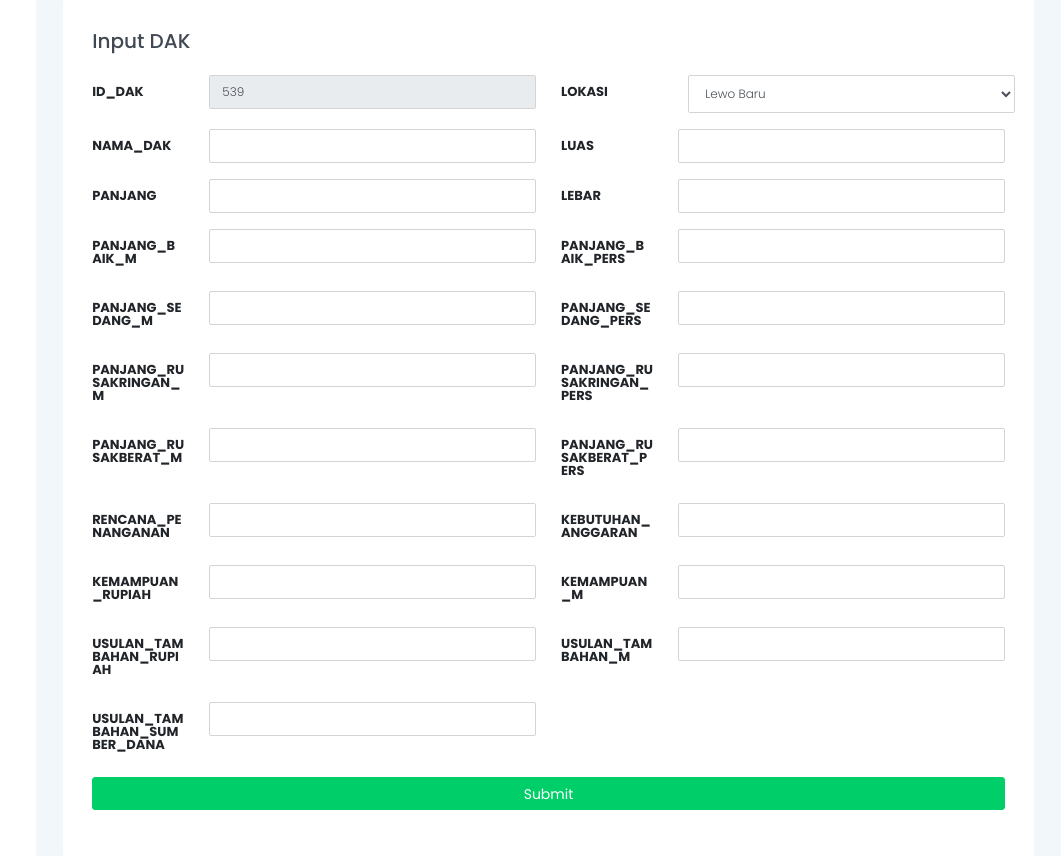
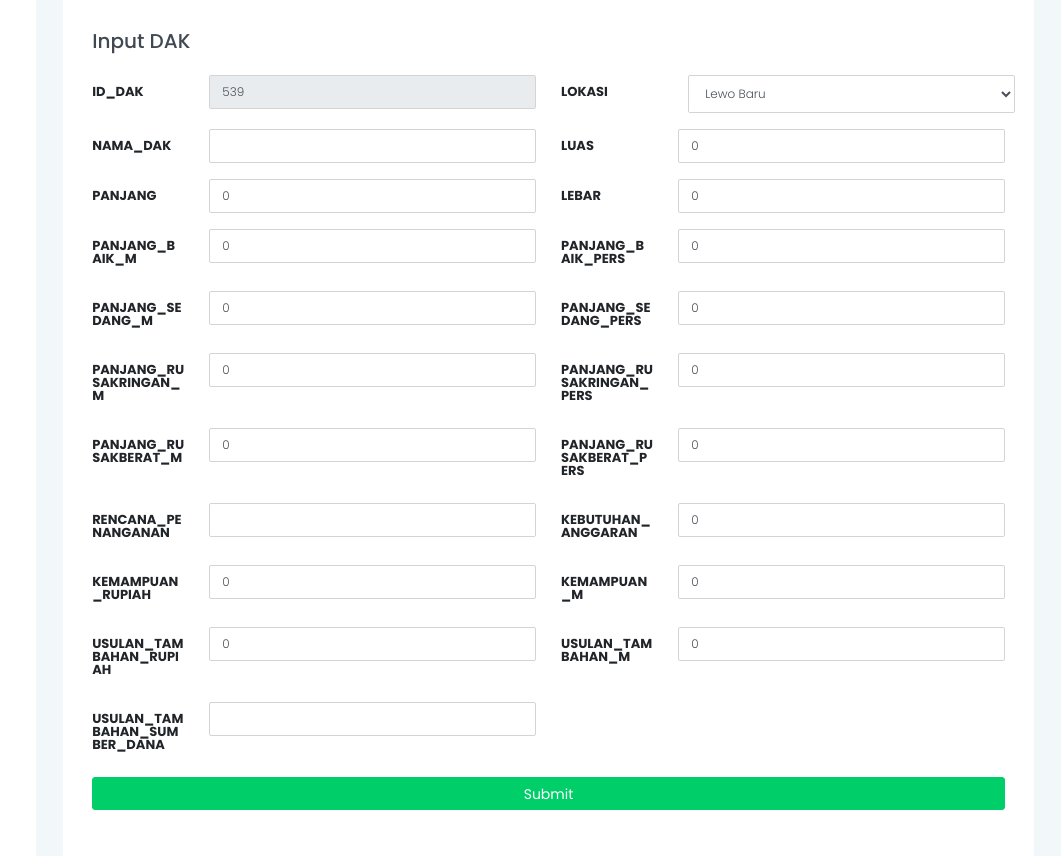
Before and after one commit to regawarp/SisfoInvenAset, a PHP site: page /link/admin/dak_home.php in a window 1280 px wide. Shown: the part 953-1809 px from the top of the page, without its empty margins (219-1280 px from the left). Run offline with PHP 8.4, Linux system fonts and the light colour scheme; the visitor is signed in with stand-in values (Sample User, id 1); data comes from the database, SQL or seed files in the repository; some libraries are stand-ins or nearby versions.

Commit message:
Update dak_home.php
Input type number defaultnya 0

```diff
--- a/link/admin/dak_home.php
+++ b/link/admin/dak_home.php
@@ -192,67 +192,67 @@ if (isset($_SESSION['user_id'])) {
                                                 </div>
                                                 <div class="col-md-6">
                                                     <div class="form-group row"> <label class="col-sm-3 col-form-label">LUAS</label>
-                                                        <div class="col-sm-9"> <input type="number" class="form-control" name="LUAS">
+                                                        <div class="col-sm-9"> <input type="number" value="0" class="form-control" name="LUAS">
                                                         </div>
                                                     </div>
                                                 </div>
                                                 <div class="col-md-6">
                                                     <div class="form-group row"> <label class="col-sm-3 col-form-label">PANJANG</label>
-                                                        <div class="col-sm-9"> <input type="number" class="form-control" name="PANJANG">
+                                                        <div class="col-sm-9"> <input type="number" value="0" class="form-control" name="PANJANG">
                                                         </div>
                                                     </div>
                                                 </div>
                                                 <div class="col-md-6">
                                                     <div class="form-group row"> <label class="col-sm-3 col-form-label">LEBAR</label>
-                                                        <div class="col-sm-9"> <input type="number" class="form-control" name="LEBAR">
+                                                        <div class="col-sm-9"> <input type="number" value="0" class="form-control" name="LEBAR">
                                                         </div>
                                                     </div>
                                                 </div>
                                                 <div class="col-md-6">
                                                     <div class="form-group row"> <label class="col-sm-3 col-form-label">PANJANG_BAIK_M</label>
-                                                        <div class="col-sm-9"> <input type="number" class="form-control" name="PANJANG_BAIK_M">
+                                                        <div class="col-sm-9"> <input type="number" value="0" class="form-control" name="PANJANG_BAIK_M">
                                                         </div>
                                                     </div>
                                                 </div>
                                                 <div class="col-md-6">
                                                     <div class="form-group row"> <label class="col-sm-3 col-form-label">PANJANG_BAIK_PERS</label>
-                                                        <div class="col-sm-9"> <input type="number" class="form-control" name="PANJANG_BAIK_PERS">
+                                                        <div class="col-sm-9"> <input type="number" value="0" class="form-control" name="PANJANG_BAIK_PERS">
                                                         </div>
                                                     </div>
                                                 </div>
                                                 <div class="col-md-6">
                                                     <div class="form-group row"> <label class="col-sm-3 col-form-label">PANJANG_SEDANG_M</label>
-                                                        <div class="col-sm-9"> <input type="number" class="form-control" name="PANJANG_SEDANG_M">
+                                                        <div class="col-sm-9"> <input type="number" value="0" class="form-control" name="PANJANG_SEDANG_M">
                                                         </div>
                                                     </div>
                                                 </div>
                                                 <div class="col-md-6">
                                                     <div class="form-group row"> <label class="col-sm-3 col-form-label">PANJANG_SEDANG_PERS</label>
-                                                        <div class="col-sm-9"> <input type="number" class="form-control" name="PANJANG_SEDANG_PERS">
+                                                        <div class="col-sm-9"> <input type="number" value="0" class="form-control" name="PANJANG_SEDANG_PERS">
                                                         </div>
                                                     </div>
                                                 </div>
                                                 <div class="col-md-6">
                                                     <div class="form-group row"> <label class="col-sm-3 col-form-label">PANJANG_RUSAKRINGAN_M</label>
-                                                        <div class="col-sm-9"> <input type="number" class="form-control" name="PANJANG_RUSAKRINGAN_M">
+                                                        <div class="col-sm-9"> <input type="number" value="0" class="form-control" name="PANJANG_RUSAKRINGAN_M">
                                                         </div>
                                                     </div>
                                                 </div>
                                                 <div class="col-md-6">
                                                     <div class="form-group row"> <label class="col-sm-3 col-form-label">PANJANG_RUSAKRINGAN_PERS</label>
-                                                        <div class="col-sm-9"> <input type="number" class="form-control" name="PANJANG_RUSAKRINGAN_PERS">
+                                                        <div class="col-sm-9"> <input type="number" value="0" class="form-control" name="PANJANG_RUSAKRINGAN_PERS">
                                                         </div>
                                                     </div>
                                                 </div>
                                                 <div class="col-md-6">
                                                     <div class="form-group row"> <label class="col-sm-3 col-form-label">PANJANG_RUSAKBERAT_M</label>
-                                                        <div class="col-sm-9"> <input type="number" class="form-control" name="PANJANG_RUSAKBERAT_M">
+                                                        <div class="col-sm-9"> <input type="number" value="0" class="form-control" name="PANJANG_RUSAKBERAT_M">
                                                         </div>
                                                     </div>
                                                 </div>
                                                 <div class="col-md-6">
                                                     <div class="form-group row"> <label class="col-sm-3 col-form-label">PANJANG_RUSAKBERAT_PERS</label>
-                                                        <div class="col-sm-9"> <input type="number" class="form-control" name="PANJANG_RUSAKBERAT_PERS">
+                                                        <div class="col-sm-9"> <input type="number" value="0" class="form-control" name="PANJANG_RUSAKBERAT_PERS">
                                                         </div>
                                                     </div>
                                                 </div>
@@ -264,31 +264,31 @@ if (isset($_SESSION['user_id'])) {
                                                 </div>
                                                 <div class="col-md-6">
                                                     <div class="form-group row"> <label class="col-sm-3 col-form-label">KEBUTUHAN_ANGGARAN</label>
-                                                        <div class="col-sm-9"> <input type="number" class="form-control" name="KEBUTUHAN_ANGGARAN">
+                                                        <div class="col-sm-9"> <input type="number" value="0" class="form-control" name="KEBUTUHAN_ANGGARAN">
                                                         </div>
                                                     </div>
                                                 </div>
                                                 <div class="col-md-6">
                                                     <div class="form-group row"> <label class="col-sm-3 col-form-label">KEMAMPUAN_RUPIAH</label>
-                                                        <div class="col-sm-9"> <input type="number" class="form-control" name="KEMAMPUAN_RUPIAH">
+                                                        <div class="col-sm-9"> <input type="number" value="0" class="form-control" name="KEMAMPUAN_RUPIAH">
                                                         </div>
                                                     </div>
                                                 </div>
                                                 <div class="col-md-6">
                                                     <div class="form-group row"> <label class="col-sm-3 col-form-label">KEMAMPUAN_M</label>
-                                                        <div class="col-sm-9"> <input type="number" class="form-control" name="KEMAMPUAN_M">
+                                                        <div class="col-sm-9"> <input type="number" value="0" class="form-control" name="KEMAMPUAN_M">
                                                         </div>
                                                     </div>
                                                 </div>
                                                 <div class="col-md-6">
                                                     <div class="form-group row"> <label class="col-sm-3 col-form-label">USULAN_TAMBAHAN_RUPIAH</label>
-                                                        <div class="col-sm-9"> <input type="number" class="form-control" name="USULAN_TAMBAHAN_RUPIAH">
+                                                        <div class="col-sm-9"> <input type="number" value="0" class="form-control" name="USULAN_TAMBAHAN_RUPIAH">
                                                         </div>
                                                     </div>
                                                 </div>
                                                 <div class="col-md-6">
                                                     <div class="form-group row"> <label class="col-sm-3 col-form-label">USULAN_TAMBAHAN_M</label>
-                                                        <div class="col-sm-9"> <input type="number" class="form-control" name="USULAN_TAMBAHAN_M">
+                                                        <div class="col-sm-9"> <input type="number" value="0" class="form-control" name="USULAN_TAMBAHAN_M">
                                                         </div>
                                                     </div>
                                                 </div>
```
